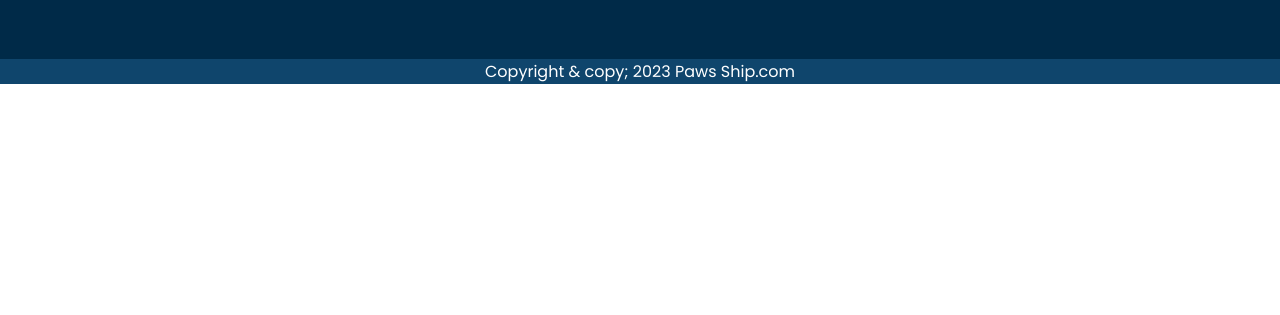
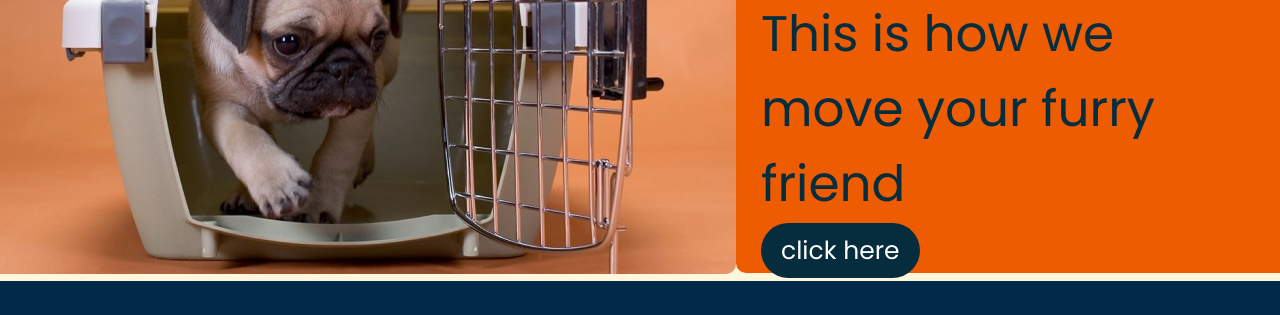
Before and after one commit to Kampus-Merdeka-Software-Engineering/FE-Palembang-23, a plain HTML site: page index/index.html in a window 1280 px wide. Shown: the part 883-1198 px from the top of the page. Before the commit the page ends 967 px from the top, so only its background shows below. Drawn offline with Linux system fonts and the light colour scheme.

Commit message:
update
update

```diff
--- a/index/index.html
+++ b/index/index.html
@@ -57,6 +57,21 @@
             </div>
         </div>
         <!-- banner section end -->
+
+        <!-- content 1 container start -->
+        <div class="contet1-container">
+            <div class="left-content">
+                <img src="image/content1.png" alt="content1.png">
+            </div>
+
+            <div class="right-content">
+                <p>Hello..! </p>
+                <p>This is how we move your furry friend</p>
+                <a href="">click here</a>
+            </div>
+        </div>
+
+        <!-- content 1 container end -->
     </section>
 
 
--- a/index/style.css
+++ b/index/style.css
@@ -90,7 +90,7 @@ border-radius: 50px;
 }
 
 /* main page */
-
+/* banner section start */
 .home {
   background-color: #FFF6DB;
   width: 100%;
@@ -139,7 +139,57 @@ border-radius: 50px;
   max-width: 100%;
   height: 670px;
 }
+/* banner section end */
 
+/* content 1 start */
+
+.contet1-container{
+  display: flex;
+  flex: 1;
+  justify-content: center;
+  align-items: center;
+  margin-top: 10px;
+
+}
+
+.left-content{
+  flex: 1;
+}
+.left-content img{
+
+  width: auto;
+  border-radius: 0 10px 10px 0;
+}
+
+.right-content{
+  flex: 1;
+  background-color: #ED5C01;
+  padding: 100px 25px;
+  height: 460px;
+  border-radius: 10px 0 0 10px ;
+}
+
+.right-content p{
+  font-size: 50px;
+  color: #062D3E;
+  margin-bottom: 2%;
+
+}
+
+.right-content a{
+  background-color: #062D3E;
+  color: white;
+  padding: 10px 20px;
+  font-size: 25px;
+  border-radius: 50px;
+}
+
+.right-content a:hover{
+  background-color: #062D3E;
+  color: #ED5C01;
+  transition-delay: 9ms;
+}
+/* content 1 end */
 
 
 
```
Also changed, not shown: index/image/content1.png (added).
